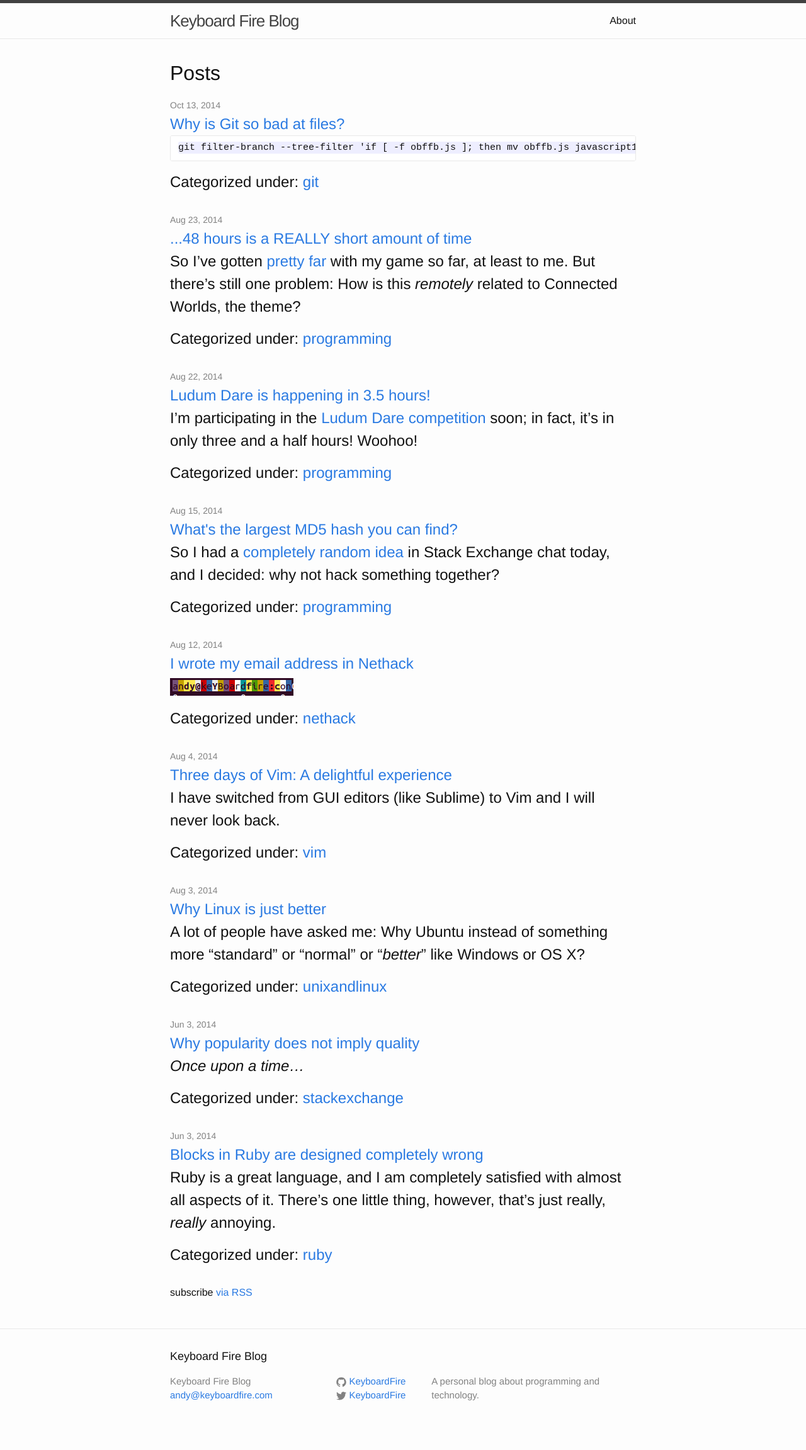
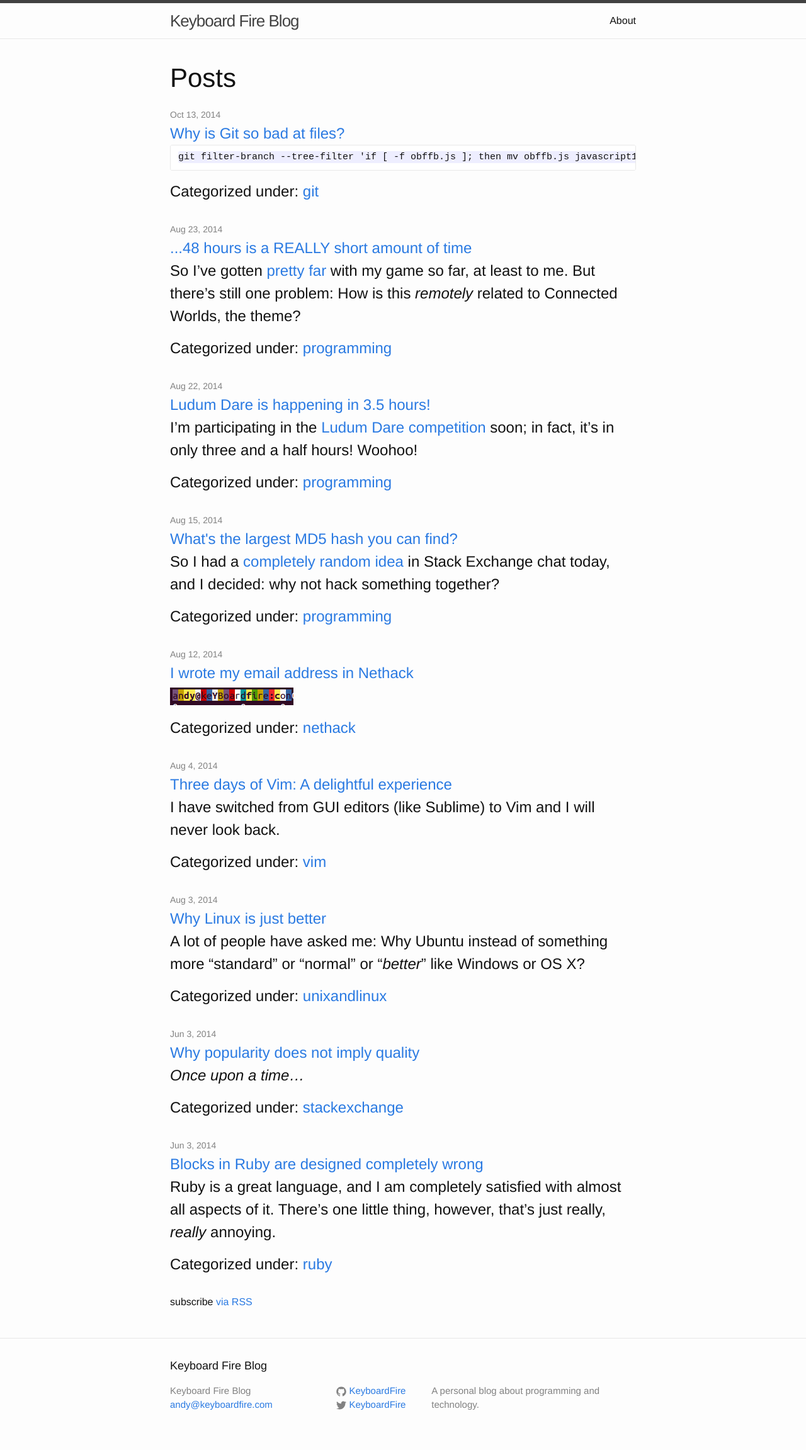
Before and after one commit to tckmn/keyboardfire.github.io-OLD, a Jekyll site: the page built from index.html, in a window 1280 px wide. Shown: the whole page at 63% size. Built offline with Jekyll 4.4.1, drawn with Linux system fonts in a browser that asks for light colours.

Commit message:
on second thought, that should be the same size as post-title

```diff
--- a/_sass/_layout.scss
+++ b/_sass/_layout.scss
@@ -166,7 +166,7 @@
 }
 
 .page-heading {
-    font-size: 2em;
+    font-size: 42px;
 }
 
 .post-list {
```
